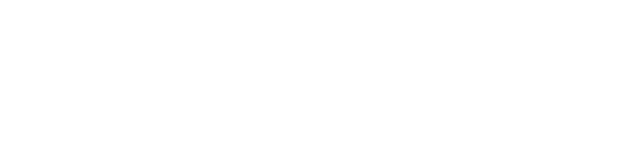
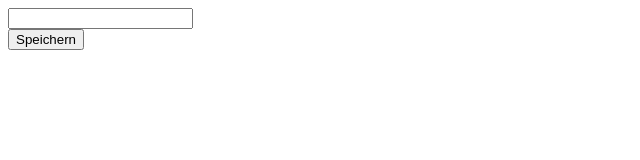
Before and after one commit to goofySam47/Notice-App, a plain HTML site: page index.html in a window 1280 px wide. Shown: the whole page, without its empty margins (0-640 px from the left). Drawn offline with Linux system fonts and the light colour scheme.

Commit message:
Hinzufügen der Elemente auf die HTML Seite

```diff
--- a/index.html
+++ b/index.html
@@ -8,8 +8,12 @@
 </head>
 <body>
 
-    <div>
+    <div id="NoticeBereich">
+        <input id="Notizen" type="text">
+    </div>
 
+    <div id="SpeicherButton">
+        <button id="addBtn">Speichern</button>
     </div>
 
 
```
